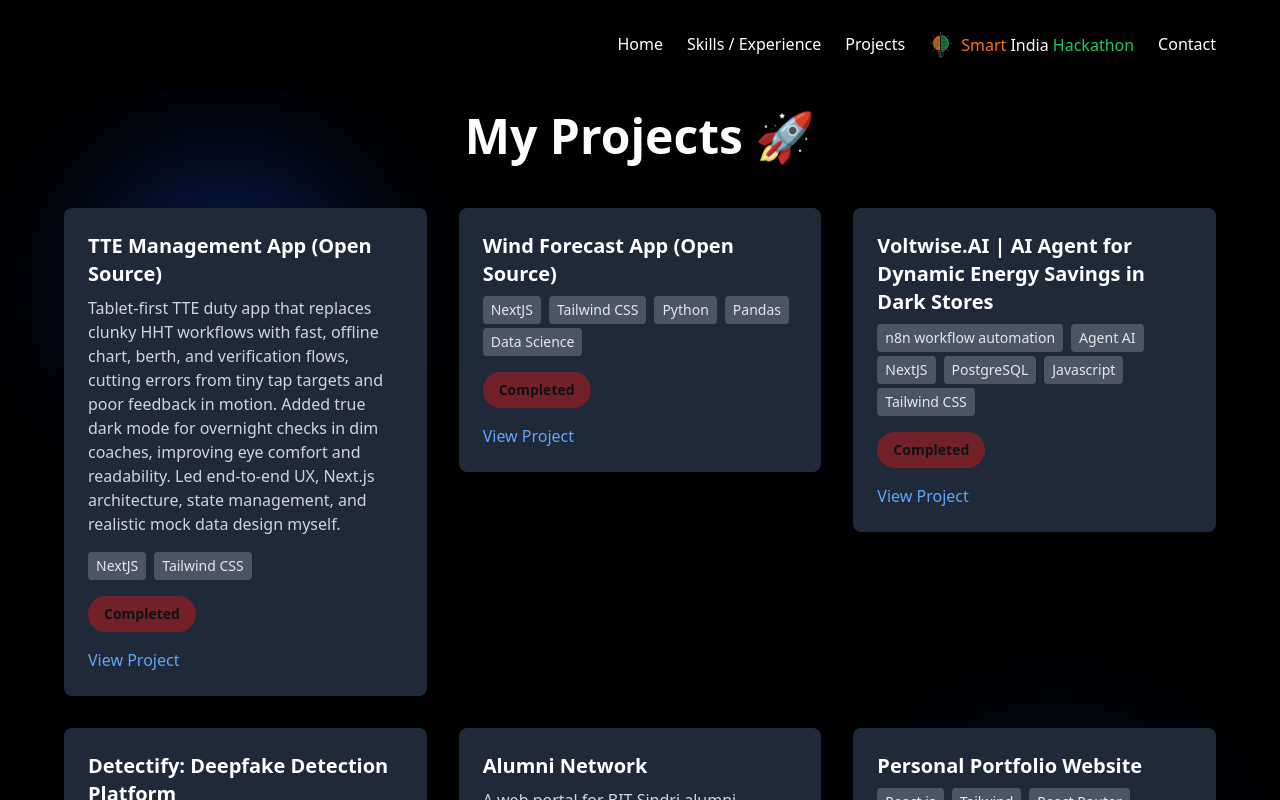
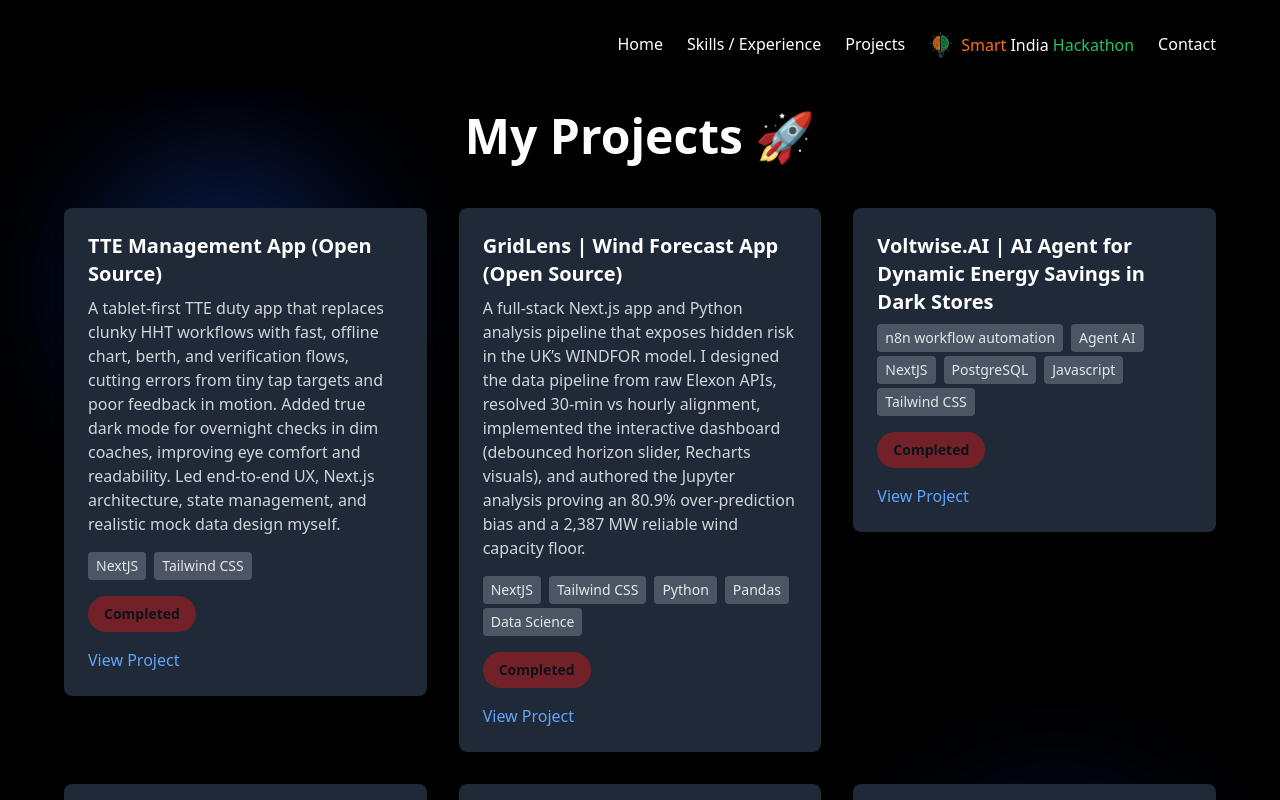
Before and after one commit to pritamapatra/My-Portfolio, a React (Vite) app: page /projects in a window 1280 px wide. Shown: the top 800 px of the page. Built offline with nearby package versions, Linux system fonts and the light colour scheme; the HTML template or start-up script is replaced by a standard one.

Commit message:
Refine project details in Projects.jsx
Updated project descriptions and titles for clarity and detail.

```diff
--- a/src/Pages/Projects.jsx
+++ b/src/Pages/Projects.jsx
@@ -4,22 +4,22 @@ import ProjectCard from '../components/ProjectCard';
 const projects = [
   {
     title: "TTE Management App (Open Source)",
-    description: " Tablet‑first TTE duty app that replaces clunky HHT workflows with fast, offline chart, berth, and verification flows, cutting errors from tiny tap targets and poor feedback in motion. Added true dark mode for overnight checks in dim coaches, improving eye comfort and readability. Led end‑to‑end UX, Next.js architecture, state management, and realistic mock data design myself.",
-    tech: ["NextJS","Tailwind CSS"],
+    description: "A tablet‑first TTE duty app that replaces clunky HHT workflows with fast, offline chart, berth, and verification flows, cutting errors from tiny tap targets and poor feedback in motion. Added true dark mode for overnight checks in dim coaches, improving eye comfort and readability. Led end‑to‑end UX, Next.js architecture, state management, and realistic mock data design myself.",
+    tech: ["NextJS", "Tailwind CSS"],
     link: "https://tte-app-sable.vercel.app/home",
     status: "Completed", // Add status here
   },
   {
-    title: "Wind Forecast App (Open Source)",
-    description: "",
-    tech: ["NextJS","Tailwind CSS", "Python", "Pandas", "Data Science"],
+    title: " GridLens | Wind Forecast App (Open Source)",
+    description: "A full‑stack Next.js app and Python analysis pipeline that exposes hidden risk in the UK’s WINDFOR model. I designed the data pipeline from raw Elexon APIs, resolved 30‑min vs hourly alignment, implemented the interactive dashboard (debounced horizon slider, Recharts visuals), and authored the Jupyter analysis proving an 80.9% over‑prediction bias and a 2,387 MW reliable wind capacity floor.",
+    tech: ["NextJS", "Tailwind CSS", "Python", "Pandas", "Data Science"],
     link: "https://github.com/pritamapatra/wind-forecast-app",
     status: "Completed", // Add status here
   },
   {
     title: "Voltwise.AI | AI Agent for Dynamic Energy Savings in Dark Stores",
     description: "",
-    tech: ["n8n workflow automation", "Agent AI", "NextJS", "PostgreSQL","Javascript","Tailwind CSS"],
+    tech: ["n8n workflow automation", "Agent AI", "NextJS", "PostgreSQL", "Javascript", "Tailwind CSS"],
     link: "https://github.com/pritamapatra/Voltwise.AI",
     status: "Completed", // Add status here
   },
```
